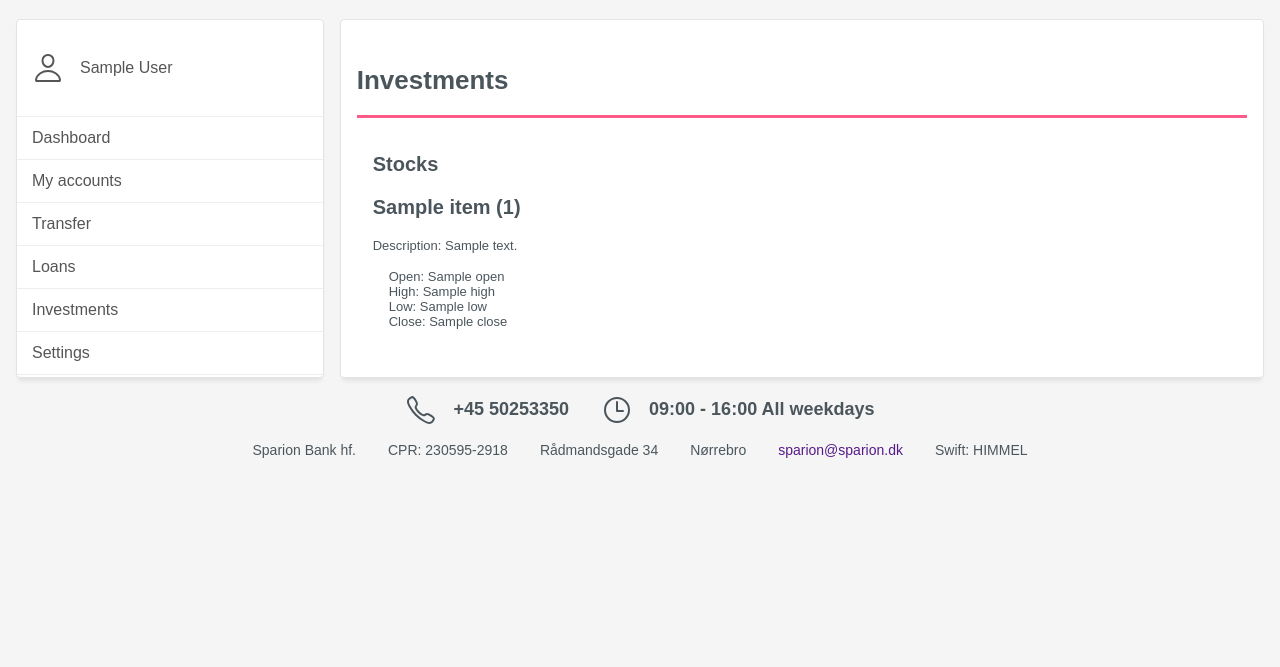
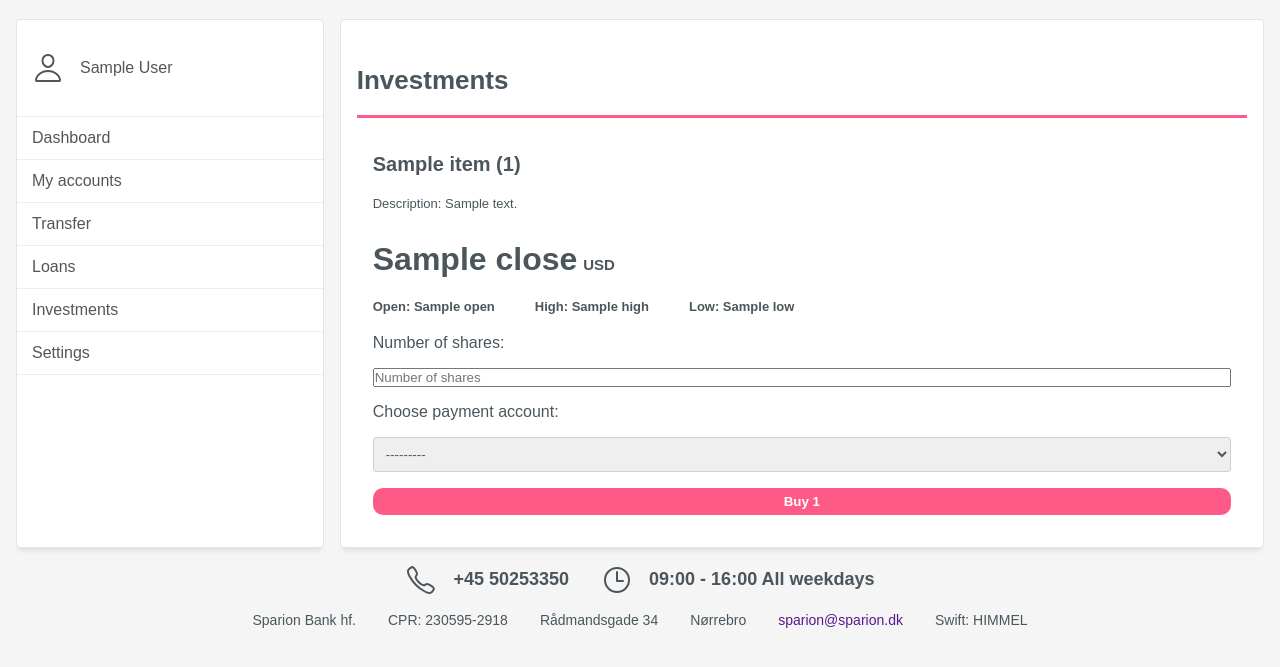
Before and after one commit to Laaufey/bank-app, a Django app: page /stocks/1 in a window 1280 px wide. Shown: the part 64-731 px from the top of the page. Run offline with Django 4.2, Linux system fonts and the light colour scheme; a user stored in the database is signed in; tables that the repository leaves empty hold one stand-in row (values such as "Sample post"); a database or web service that is not in the repository returns one stand-in record (values such as "Sample title"); data that the repository does not hold is empty.

Commit message:
buy stock working

```diff
--- a/bank_app/admin.py
+++ b/bank_app/admin.py
@@ -1,5 +1,5 @@
 from django.contrib import admin
-from .models import Account, Store, Ledger, ExternalLedger
+from .models import Account, Store, Ledger, ExternalLedger, StockHoldings
 from .models import Customer
 
 
@@ -8,3 +8,4 @@
 admin.site.register(Store)
 admin.site.register(Ledger)
 admin.site.register(ExternalLedger)
+admin.site.register(StockHoldings)
--- a/bank_app/forms.py
+++ b/bank_app/forms.py
@@ -94,4 +94,23 @@
 
 
 class TickerForm(forms.Form):
-    ticker = forms.CharField(label='Ticker', max_length=5)
+    ticker = forms.CharField(label='', max_length=5)
+    ticker.widget.attrs['placeholder'] = "Search by ticker"
+
+
+class StockForm(forms.Form):
+    stock_amount = forms.IntegerField(label='Number of shares')
+    stock_amount.widget.attrs['placeholder'] = "Number of shares"
+    debit_account = forms.ModelChoiceField(
+        label='Choose payment account', queryset=Customer.objects.none())
+
+    def clean(self):
+        super().clean()
+        return self.cleaned_data
+
+
+class SellStockForm(forms.Form):
+    stock_holdings = forms.ModelChoiceField(
+        label='Choose Stock Holding', queryset=Customer.objects.none())
+    debit_account = forms.ModelChoiceField(
+        label='Receive payment account', queryset=Customer.objects.none())
--- a/bank_app/static/css/style2.css
+++ b/bank_app/static/css/style2.css
@@ -263,65 +261,123 @@
   align-items: center;
   gap: 1rem;
 }
-.no-loans>p{
+.no-loans > p {
   font-size: 15px;
+}
+
+/* INVESTMENTS */
+
+.buy-button {
+  color: white;
+  background-color: var(--sparion-pink);
+  padding: 6px 12px;
+  border-radius: 10px;
+  border: none;
+  font-weight: 600;
+}
+
+.ticker-input {
+  color: white;
+  background-color: var(--sparion-pink);
+  padding: 6px 12px;
+  border-radius: 10px;
+  border: none;
+  font-weight: 600;
+}
+
+.ticker-form {
+  width: 120px;
+  border-radius: 20px;
+  display: flex;
+  position: absolute;
+  right: 35px;
+}
+
+.stocks {
+  display: flex;
+  margin-bottom: 50px;
+}
+
+.ticker-prices {
+  display: flex;
+  margin: 20px 0;
+  font-weight: 600;
+}
+
+.ticker-prices p {
+  font-weight: 600;
+  padding-right: 40px;
+}
+
+.main-ticker-price {
+  margin: 30px 10px 0 0;
+  display: flex;
+  align-items: baseline;
+}
+
+.usd {
+  margin-bottom: 6px;
+  margin-left: 6px;
+}
+
+.sell-stock-form {
+  margin-top: 30px;
 }
 
 /* PROFILE */
 
-.profile-nav{
+.profile-nav {
   display: flex;
   justify-content: space-evenly;
   margin-top: 1.7rem;
   border-bottom: 3px solid var(--sparion-light-grey);
 }
 
-.profile-nav>a{
+.profile-nav > a {
   color: #4b565c;
   padding: 1rem 0;
 }
 
 /* MODALS */
-.modal{
+.modal {
   position: absolute;
   top: 50%;
   left: 50%;
   margin-top: -50px;
   margin-left: -50px;
 }
-.backmodall{
+.backmodall {
   height: 100vh;
   width: 100vw;
 }
 
 /* FORMS */
-form{
+form {
   display: flex;
   flex-flow: column;
   gap: 1rem;
 }
-.form{
+.form {
   border-radius: 30px;
   /* width: 96vw; */
   padding-top: 2rem;
   text-align: left;
-  font-family: 'Gill Sans', 'Gill Sans MT', Calibri, 'Trebuchet MS', sans-serif;
+  font-family: "Gill Sans", "Gill Sans MT", Calibri, "Trebuchet MS", sans-serif;
 }
 
-.form form input{
+.form form input {
   color: #666;
-  padding: .5rem;
+  padding: 0.5rem;
   border-radius: 4px;
-  border: solid 1px rgba(133,133,133,0.3);
-
+  border: solid 1px rgba(133, 133, 133, 0.3);
 }
-select{
-  border-color: rgba(133,133,133,0.3);
-  padding: .5rem;
+select {
+  border-color: rgba(133, 133, 133, 0.3);
+  padding: 0.5rem;
   border-radius: 4px;
   color: #4b565c;
 }
-.grayform{
+.grayform {
   background-color: var(--sparion-lighter-gray);
   border: 1px solid #e3e3e3;
   border-radius: 4px;
--- a/bank_app/templates/bank_app/ticker.html
+++ b/bank_app/templates/bank_app/ticker.html
@@ -1,19 +1,39 @@
 {% extends 'bank_app/base/base3.html' %}
 {% block content %}
+{% load static %}
+
 <h2>Investments</h2>
 
 
 <div class="flex">
   <div>
-    <h3>Stocks</h3>
     <h3>{{ meta.name }} ({{ ticker }}) </h3>
     <p>Description: {{meta.description}}</p>
-    <div class="flex">
-        <p>Open: {{ price.open }}</p>
-        <p>High: {{ price.high }}</p>
-        <p>Low: {{ price.low }}</p>
-        <p>Close: {{ price.close }}</p>
+    <div class="main-ticker-price"><h1>{{ price.close }}</h1> <h5 class="usd">USD</h5></div>
+    <div class="ticker-prices">
+        <div><p>Open: {{ price.open }}</p></div>
+        <div><p>High: {{ price.high }}</p></div>
+        <div><p>Low: {{ price.low }}</p></div>
     </div>
+
+    <form action="" method="post">
+      {% csrf_token %}
+      <!-- <label for="stock_amount">Number of shares</label>
+      {{ buy_stock_form.stock_amount }}
+      <label for="debit_account">Choose Payment Account</label>
+      {{ buy_stock_form.debit_account }} -->
+      {{ buy_stock_form }}
+      <input type="Submit" value="Buy {{ ticker }}" class="ticker-input">
+
+    </form>
+
+    <!-- <form action="" method="post" class="sell-stock-form">
+      {% csrf_token %}
+      {{ sell_stock_form }}
+      <input type="Submit" value="Sell {{ ticker }}" class="ticker-input"> -->
+
+    </form>
+
     </div>
   </div>
 
--- a/bank_app/urls.py
+++ b/bank_app/urls.py
@@ -12,6 +12,7 @@
     path('transfer/', views.transfer, name='transfer'),
     path('stocks/', views.stocks, name='stocks'),
     path('stocks/<str:tid>', views.ticker, name='ticker'),
+    path('stocks/tsla/', views.ticker, name='ticker'),
     path('loans/', views.loans, name='loans'),
     path('loan_details/', views.loan_details, name='loan_details'),
     path('loan_details/<int:id>/', views.loan_details, name='loan_details'),
--- a/bank_app/views.py
+++ b/bank_app/views.py
@@ -1,21 +1,22 @@
 from curses.ascii import FF
 from multiprocessing import context
+from re import X
 from tokenize import blank_re
 from django.shortcuts import get_object_or_404, render
 from django.contrib.auth.decorators import login_required
 from django.http import HttpResponse, HttpResponseRedirect
 from django.views import View
 import requests
-from .models import Account, Customer, Ledger, ExternalLedger, Bank
+from .models import Account, Customer, Ledger, ExternalLedger, Bank, StockHoldings
 from django.contrib.auth.models import User
-from .forms import createAccount, createCustomer, createUser, UpdateUserForm, UpdateCustomerForm, TransferForm, LoanForm, TickerForm
+from .forms import createAccount, createCustomer, createUser, UpdateUserForm, UpdateCustomerForm, TransferForm, LoanForm, TickerForm, StockForm, SellStockForm
 from decimal import Decimal
 from rest_framework import permissions
 from rest_framework import viewsets
 from django.views.decorators.csrf import csrf_exempt
 from django.utils.decorators import method_decorator
 from twilio.rest import Client
-from .stocks import get_meta_data, get_price_data, get_apple_price, get_google_price, get_microsoft_price, get_amazon_price, get_tesla_price
+from .stocks import get_meta_data, get_price_data, get_apple_price, get_google_price, get_microsoft_price, get_amazon_price, get_tesla_price, get_tesla_info
 
 
 def index(request):
@@ -370,16 +371,7 @@
 
 @login_required
 def stocks(request):
-    form = TickerForm()
-    context = {
-        'apple_price': get_apple_price(),
-        'google_price': get_google_price(),
-        'microsoft_price': get_microsoft_price(),
-        'amazon_price': get_amazon_price(),
-        'tesla_price': get_tesla_price(),
-        'ticker_form': form
-    }
-
+    user = request.user
     if request.method == 'POST':
         form = TickerForm(request.POST)
         if form.is_valid():
@@ -387,15 +379,87 @@
             return HttpResponseRedirect(ticker)
     else:
         form = TickerForm()
+        context = {
+            #   'apple_price': get_apple_price(),
+            #   'google_price': get_google_price(),
+            #   'microsoft_price': get_microsoft_price(),
+            #   'amazon_price': get_amazon_price(),
+            #   'tesla_price': get_tesla_price(),
+            'tesla_info': get_tesla_info(),
+            'ticker_form': form,
+            'stock_holdings': StockHoldings.objects.all()
+        }
 
     return render(request, 'bank_app/stocks.html', context)
 
 
 @login_required
 def ticker(request, tid):
-    context = {}
-    context['ticker'] = tid
-    context['meta'] = get_meta_data(tid)
-    context['price'] = get_price_data(tid)
-    print("GET PRICE DATA", get_price_data)
+    price_data = get_price_data(tid)
+    meta_data = get_meta_data(tid)
+
+    if request.method == "POST":
+        buy_stock_form = StockForm(request.POST)
+        sell_stock_form = SellStockForm(request.POST)
+        sell_stock_form.fields['debit_account'].queryset = Account.objects.filter(
+            user=request.user, account_type='Savings account' or 'Debit card' or 'Credit card')
+        buy_stock_form.fields['debit_account'].queryset = Account.objects.filter(
+            user=request.user, account_type='Savings account' or 'Debit card' or 'Credit card')
+
+        if buy_stock_form.is_valid():
+            stock_value = price_data['close']
+            # company_name = meta_data['name']
+            stock_amount = buy_stock_form.cleaned_data['stock_amount']
+            amount_transfered = stock_value * stock_amount
+            debit_account = buy_stock_form.cleaned_data['debit_account']
+            credit_account = Account.objects.get(title='Bank Stock Account')
+            text = "buy stocks"
+
+            stock_holding = StockHoldings.objects.create(
+                user=request.user, company="Microsoft", ticker=tid, shares=stock_amount, bought_at=amount_transfered)
+
+            transfer = Ledger.transfer(
+                amount_transfered, debit_account, text, credit_account, text)
+            print("AMOUNT", amount_transfered)
+            print(stock_holding)
+            print(transfer)
+            return HttpResponseRedirect('/stocks')
+
+        if sell_stock_form.is_valid():
+            stock_value = price_data['close']
+            stock_amount = StockHoldings.objects.get(
+                sell_stock_form.cleaned_data['stock_holdings'])
+            print(stock_amount)
+            amount_transfered = stock_value * stock_amount
+            debit_account = Account.objects.get(title='Bank Stock Account')
+            credit_account = sell_stock_form.cleaned_data['debit_account']
+            text = "sell stocks"
+
+            stock_holding = StockHoldings.objects.create(
+                user=request.user, company="Apple", ticker=tid, shares=stock_amount, bought_at=amount_transfered)
+
+            transfer = Ledger.transfer(
+                amount_transfered, debit_account, text, credit_account, text)
+            print("AMOUNT", amount_transfered)
+            print(stock_holding)
+            print(transfer)
+            return HttpResponseRedirect('/stocks')
+    else:
+        sell_stock_form = SellStockForm()
+        buy_stock_form = StockForm()
+        buy_stock_form.fields['debit_account'].queryset = Account.objects.filter(
+            user=request.user, account_type='Savings account' or 'Debit card' or 'Credit card')
+        sell_stock_form.fields['debit_account'].queryset = Account.objects.filter(
+            user=request.user, account_type='Savings account' or 'Debit card' or 'Credit card')
+        sell_stock_form.fields['stock_holdings'].queryset = StockHoldings.objects.filter(
+            user=request.user)
+
+    context = {
+        'ticker': tid,
+        'meta': meta_data,
+        'price': price_data,
+        'buy_stock_form': buy_stock_form,
+        'sell_stock_form': sell_stock_form,
+    }
+
     return render(request, 'bank_app/ticker.html', context)
```
Also changed, not shown: other parts of bank_app/static/css/style2.css (+91 -92 lines), bank_app/models.py (+128 -104 lines), bank_app/stocks.py (+7 -1 lines), bank_app/templates/bank_app/stocks.html (+54 -11 lines), bank_app/migrations/0019_stockholdings.py (added), bank_app/migrations/0020_alter_stockholdings_bought_at.py (added), 3 other files. Lines whose indentation alone changed are shown as unchanged.
